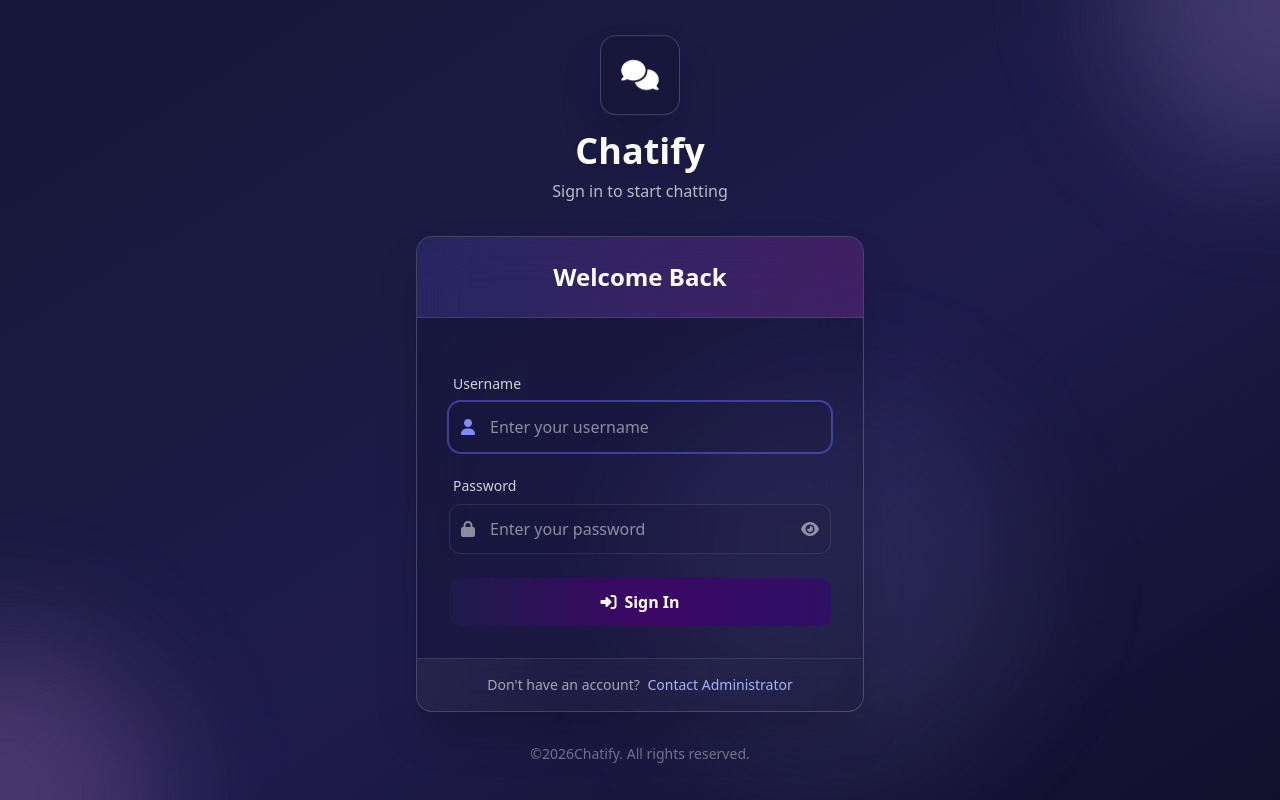
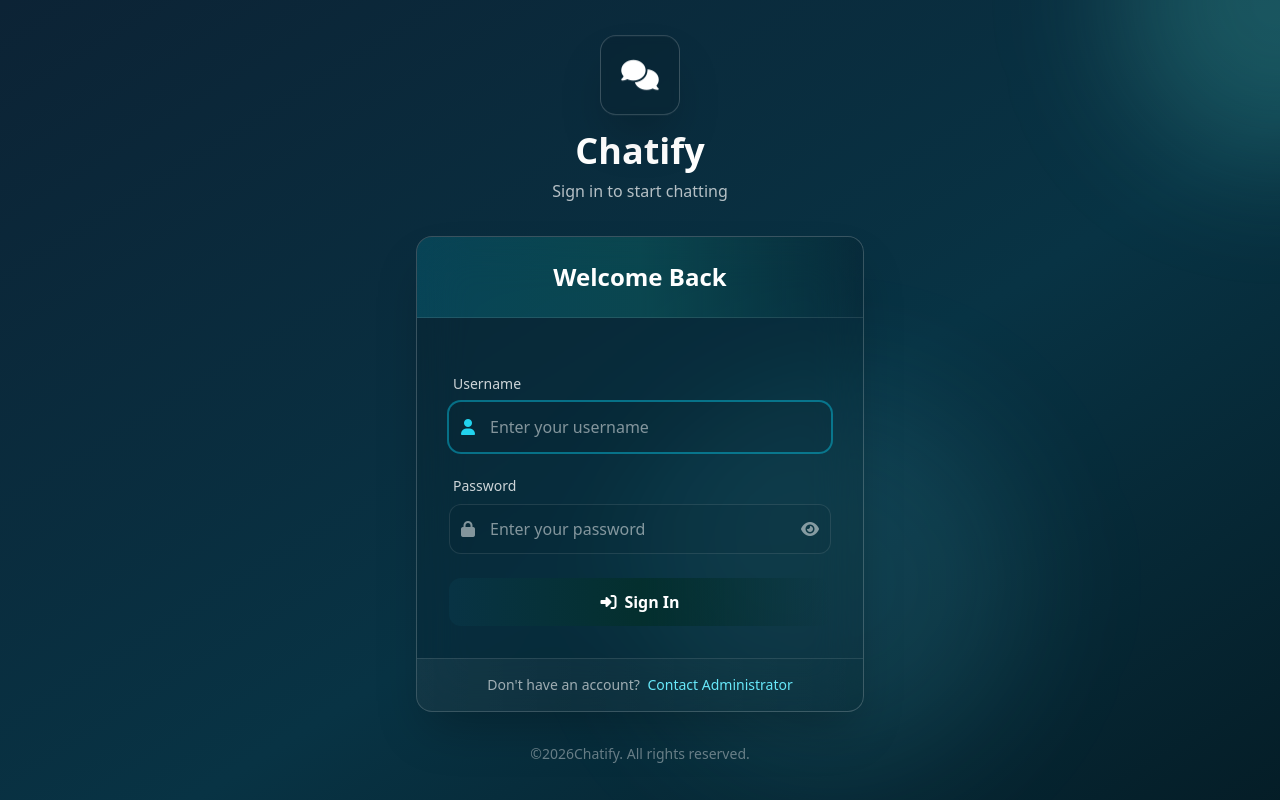
Before and after one commit to amirhamidi2001/django-chat-app, a Django app: page /accounts/login/ in a window 1280 px wide. Run offline with Django 5.2, Linux system fonts and the light colour scheme; some libraries are stand-ins or nearby versions.

Commit message:
style: update application color theme from indigo/purple to cyan/teal/emerald
- Replaced `indigo`, `purple`, and `violet` Tailwind color classes with `cyan` and `teal` across all chat templates (`base.html`, `index.html`, `room.html`, `login.html`).
- Swapped `green` utility classes with `emerald` for online indicators, checkmarks, and success state notifications.
- Updated matching background/text color state logic inside `room.js`.
- Refreshed application `favicon.ico` asset to align with the new branding.

```diff
--- a/chat/templates/chat/base.html
+++ b/chat/templates/chat/base.html
@@ -39,7 +39,7 @@
 
     {% endblock %}
   </head>
-  <body class="min-h-screen bg-gradient-to-br from-slate-900 via-indigo-950 to-black">
+  <body class="min-h-screen bg-gradient-to-br from-slate-900 via-cyan-950 to-black">
     <!-- Sticky Navbar with Glassmorphism Effect -->
     <nav class="sticky top-0 z-50 bg-black/10 backdrop-blur-md border-b border-black/20 shadow-lg">
       <div class="max-w-screen-xl mx-auto px-4 sm:px-6 lg:px-8">
--- a/chat/templates/registration/login.html
+++ b/chat/templates/registration/login.html
@@ -40,12 +40,12 @@
       }
     </script>
   </head>
-  <body class="min-h-screen bg-gradient-to-br from-slate-900 via-indigo-950 to-black animate-gradient">
+  <body class="min-h-screen bg-gradient-to-br from-slate-900 via-cyan-950 to-black animate-gradient">
     <!-- Animated Background Elements -->
     <div class="fixed inset-0 overflow-hidden pointer-events-none">
-      <div class="absolute -top-40 -right-40 w-80 h-80 bg-purple-300/20 rounded-full blur-3xl animate-float"></div>
-      <div class="absolute -bottom-40 -left-40 w-80 h-80 bg-fuchsia-300/20 rounded-full blur-3xl animate-float" style="animation-delay: 2s"></div>
-      <div class="absolute top-1/2 left-1/2 transform -translate-x-1/2 -translate-y-1/2 w-96 h-96 bg-indigo-300/10 rounded-full blur-3xl animate-float" style="animation-delay: 4s"></div>
+      <div class="absolute -top-40 -right-40 w-80 h-80 bg-teal-300/20 rounded-full blur-3xl animate-float"></div>
+      <div class="absolute -bottom-40 -left-40 w-80 h-80 bg-black-300/20 rounded-full blur-3xl animate-float" style="animation-delay: 2s"></div>
+      <div class="absolute top-1/2 left-1/2 transform -translate-x-1/2 -translate-y-1/2 w-96 h-96 bg-cyan-300/10 rounded-full blur-3xl animate-float" style="animation-delay: 4s"></div>
     </div>
 
     <div class="min-h-screen flex items-center justify-center p-4 relative z-10">
@@ -63,14 +63,14 @@
         <!-- Login Form Card -->
         <div class="bg-black/10 backdrop-blur-xl border border-white/20 rounded-2xl shadow-2xl overflow-hidden">
           <!-- Form Header -->
-          <div class="bg-gradient-to-r from-indigo-500/20 via-purple-500/20 to-fuchsia-500/20 border-b border-white/10 p-6">
+          <div class="bg-gradient-to-r from-cyan-500/20 via-teal-500/20 to-black-500/20 border-b border-white/10 p-6">
             <h2 class="text-white text-xl md:text-2xl font-bold text-center">Welcome Back</h2>
           </div>
 
           <div class="p-6 md:p-8">
             <!-- Error Message -->
             {% if form.errors %}
-              <div class="mb-6 bg-gradient-to-r from-red-500/20 to-fuchsia-500/20 backdrop-blur-sm border border-red-500/30 rounded-xl p-4 animate-pulse">
+              <div class="mb-6 bg-gradient-to-r from-red-500/20 to-black-500/20 backdrop-blur-sm border border-red-500/30 rounded-xl p-4 animate-pulse">
                 <div class="flex items-start space-x-3">
                   <div class="flex-shrink-0">
                     <i class="fas fa-exclamation-circle text-red-400 text-lg"></i>
@@ -92,9 +92,9 @@
                 <label for="id_username" class="block text-white/80 text-sm font-medium mb-2 ml-1">Username</label>
                 <div class="relative">
                   <div class="absolute inset-y-0 left-0 pl-3 flex items-center pointer-events-none">
-                    <i class="fas fa-user text-white/50 group-focus-within:text-indigo-400 transition-colors duration-200"></i>
+                    <i class="fas fa-user text-white/50 group-focus-within:text-cyan-400 transition-colors duration-200"></i>
                   </div>
-                  <input type="text" name="username" id="id_username" required autofocus class="w-full bg-black/5 border border-white/10 text-white placeholder-white/50 rounded-xl pl-10 pr-4 py-3 focus:outline-none focus:ring-2 focus:ring-indigo-500/50 focus:border-transparent transition-all duration-200 group-hover:bg-black/10" placeholder="Enter your username" />
+                  <input type="text" name="username" id="id_username" required autofocus class="w-full bg-black/5 border border-white/10 text-white placeholder-white/50 rounded-xl pl-10 pr-4 py-3 focus:outline-none focus:ring-2 focus:ring-cyan-500/50 focus:border-transparent transition-all duration-200 group-hover:bg-black/10" placeholder="Enter your username" />
                 </div>
               </div>
 
@@ -103,16 +103,16 @@
                 <label for="id_password" class="block text-white/80 text-sm font-medium mb-2 ml-1">Password</label>
                 <div class="relative">
                   <div class="absolute inset-y-0 left-0 pl-3 flex items-center pointer-events-none">
-                    <i class="fas fa-lock text-white/50 group-focus-within:text-indigo-400 transition-colors duration-200"></i>
+                    <i class="fas fa-lock text-white/50 group-focus-within:text-cyan-400 transition-colors duration-200"></i>
                   </div>
-                  <input type="password" name="password" id="id_password" required class="w-full bg-black/5 border border-white/10 text-white placeholder-white/50 rounded-xl pl-10 pr-4 py-3 focus:outline-none focus:ring-2 focus:ring-indigo-500/50 focus:border-transparent transition-all duration-200 group-hover:bg-black/10" placeholder="Enter your password" />
+                  <input type="password" name="password" id="id_password" required class="w-full bg-black/5 border border-white/10 text-white placeholder-white/50 rounded-xl pl-10 pr-4 py-3 focus:outline-none focus:ring-2 focus:ring-cyan-500/50 focus:border-transparent transition-all duration-200 group-hover:bg-black/10" placeholder="Enter your password" />
                   <!-- Show Password Toggle -->
-                  <button type="button" class="absolute inset-y-0 right-0 pr-3 flex items-center" onclick="togglePassword()"><i id="password-toggle" class="fas fa-eye text-white/50 hover:text-indigo-400 transition-colors duration-200"></i></button>
+                  <button type="button" class="absolute inset-y-0 right-0 pr-3 flex items-center" onclick="togglePassword()"><i id="password-toggle" class="fas fa-eye text-white/50 hover:text-cyan-400 transition-colors duration-200"></i></button>
                 </div>
               </div>
 
               <!-- Submit Button -->
-              <button type="submit" class="w-full bg-gradient-to-r from-indigo-950 via-purple-950 to-violet-950 text-white font-semibold py-3 px-4 rounded-xl hover:from-indigo-800 hover:via-purple-800 hover:to-violet-800 transform hover:-translate-y-0.5 hover:shadow-2xl transition-all duration-200 focus:outline-none focus:ring-2 focus:ring-indigo-500/50 focus:ring-offset-2 focus:ring-offset-transparent">
+              <button type="submit" class="w-full bg-gradient-to-r from-cyan-950 via-teal-950 to-black-950 text-white font-semibold py-3 px-4 rounded-xl hover:from-cyan-800 hover:via-teal-800 hover:to-black-800 transform hover:-translate-y-0.5 hover:shadow-2xl transition-all duration-200 focus:outline-none focus:ring-2 focus:ring-cyan-500/50 focus:ring-offset-2 focus:ring-offset-transparent">
                 <span class="flex items-center justify-center space-x-2">
                   <i class="fas fa-sign-in-alt"></i>
                   <span>Sign In</span>
@@ -127,7 +127,7 @@
           <div class="bg-gradient-to-r from-white/5 to-transparent border-t border-white/10 p-4 text-center">
             <p class="text-white/60 text-sm">
               Don't have an account?
-              <a href="#" class="text-indigo-300 hover:text-white font-medium transition-colors duration-200 ml-1">Contact Administrator</a>
+              <a href="#" class="text-cyan-300 hover:text-white font-medium transition-colors duration-200 ml-1">Contact Administrator</a>
             </p>
           </div>
         </div>
@@ -163,10 +163,10 @@
         const inputs = document.querySelectorAll('input')
         inputs.forEach((input) => {
           input.addEventListener('focus', function () {
-            this.parentElement.parentElement.classList.add('ring-2', 'ring-indigo-500/30', 'rounded-xl')
+            this.parentElement.parentElement.classList.add('ring-2', 'ring-cyan-500/30', 'rounded-xl')
           })
           input.addEventListener('blur', function () {
-            this.parentElement.parentElement.classList.remove('ring-2', 'ring-indigo-500/30', 'rounded-xl')
+            this.parentElement.parentElement.classList.remove('ring-2', 'ring-cyan-500/30', 'rounded-xl')
           })
         })
 
```
Also changed, not shown: chat/templates/chat/index.html (+5 -5 lines), chat/templates/chat/room.html (+11 -11 lines), static/js/room.js (+15 -15 lines), static/favicon.ico.
